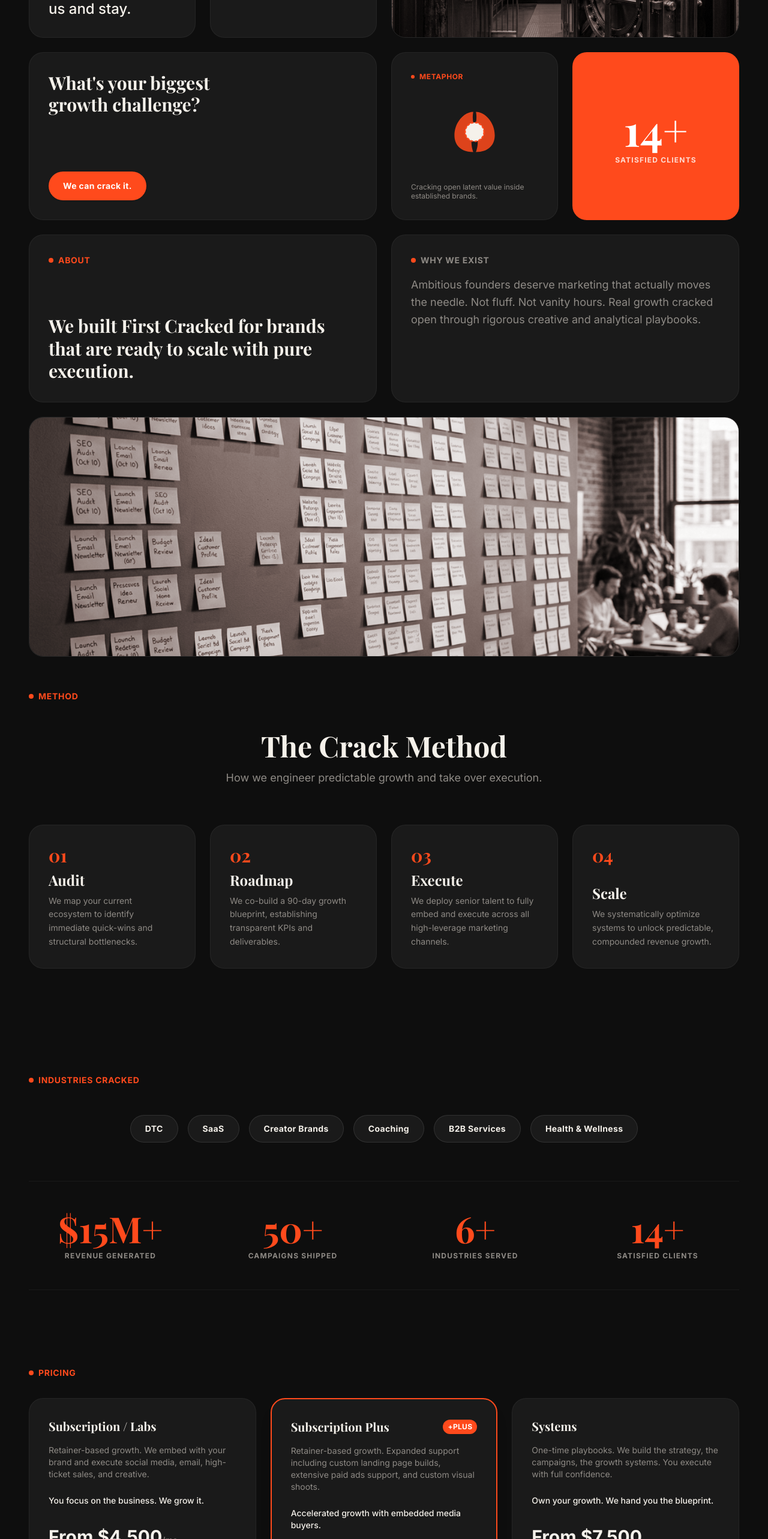
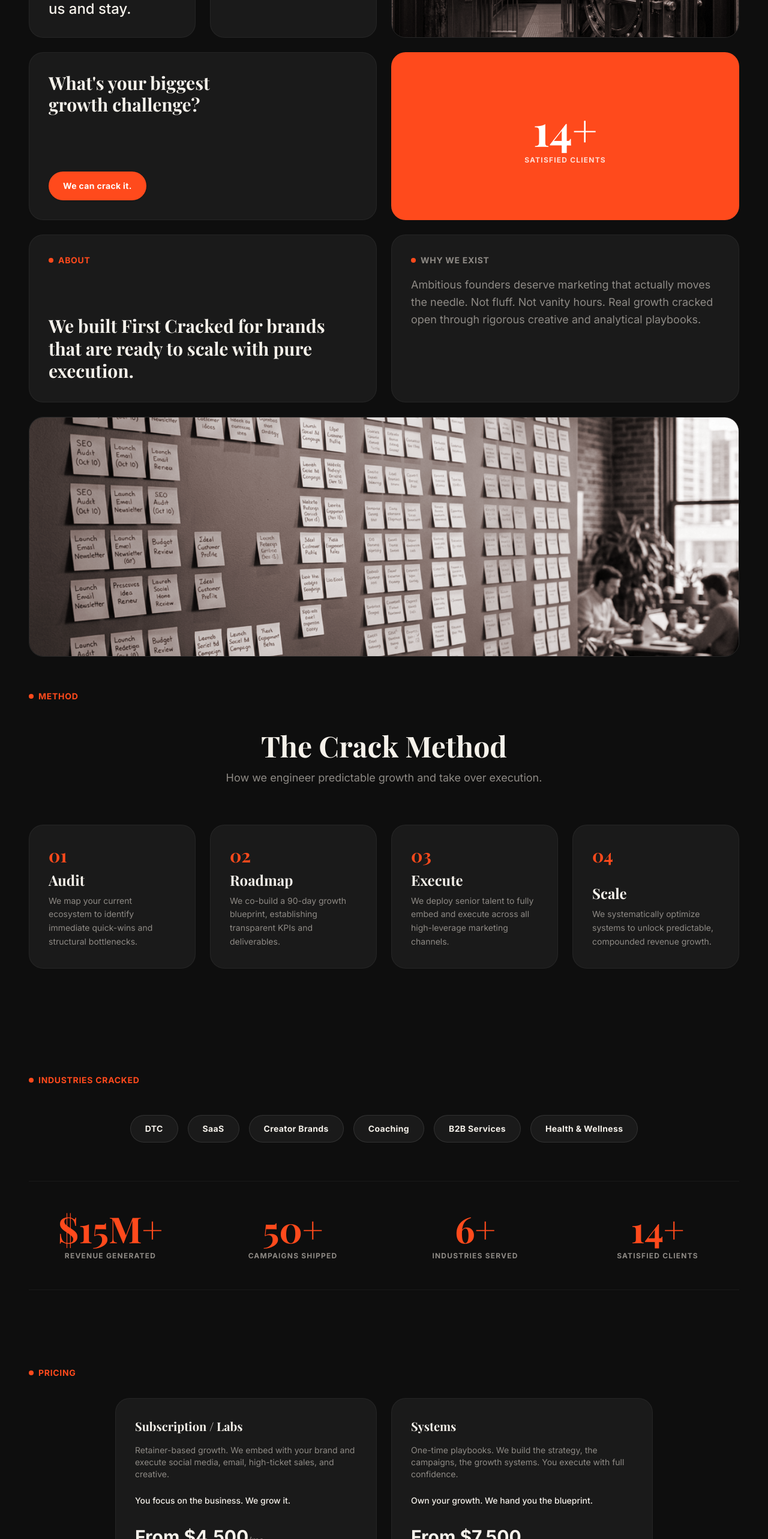
Before and after one commit to thedanielwilliams/firstcracked, a Next.js app: page / in a window 1280 px wide. Shown: the part 2120-4686 px from the top of the page at 60% size. Built offline with nearby package versions, Linux system fonts and the light colour scheme; a web font is replaced by a local one.

Commit message:
refactor: remove egg metaphor section and Subscription Plus pricing tier to simplify layout and offerings

```diff
--- a/src/app/page.tsx
+++ b/src/app/page.tsx
@@ -181,30 +181,8 @@ export default function Home() {
               <Link href="/contact">We can crack it.</Link>
             </Button>
           </motion.div>
-
-          {/* Box 5: Custom SVG replacement for Rubiks Cube - Cracked Egg revealing gold */}
-          <motion.div variants={FADE_UP} className="md:col-span-1 bg-[var(--color-brand-gray)] border border-white/5 rounded-3xl p-8 flex flex-col justify-between relative overflow-hidden group">
-            <div className="flex items-center gap-2 text-xs font-bold uppercase tracking-wider text-[var(--color-brand-accent)] z-10">
-              <span className="w-1.5 h-1.5 rounded-full bg-[var(--color-brand-accent)]"></span>
-              Metaphor
-            </div>
-            {/* Custom vector showing egg cracking open revealing warm gold core */}
-            <div className="w-full h-32 flex items-center justify-center relative my-4">
-              <svg className="w-28 h-28 text-[var(--color-brand-accent)] transition-transform duration-500 group-hover:scale-105" viewBox="0 0 100 100" fill="none">
-                {/* Left shell segment */}
-                <path d="M48 20 C35 20, 20 35, 20 55 C20 70, 30 80, 48 80 C48 80, 42 65, 48 55 C52 45, 45 35, 48 20 Z" fill="currentColor" opacity="0.85" />
-                {/* Right shell segment */}
-                <path d="M52 20 C65 20, 80 35, 80 55 C80 70, 70 80, 52 80 C52 80, 58 65, 52 55 C48 45, 55 35, 52 20 Z" fill="currentColor" opacity="0.85" />
-                {/* Glowing gold yolk in split */}
-                <circle cx="50" cy="50" r="14" fill="#F5F1EA" />
-                <circle cx="50" cy="50" r="14" stroke="currentColor" strokeWidth="2" strokeDasharray="4 2" />
-              </svg>
-            </div>
-            <p className="text-xs text-[var(--color-brand-gray-dark)] leading-tight z-10">Cracking open latent value inside established brands.</p>
-          </motion.div>
-
-          {/* Box 6: Satisfied Clients Row (Unused / Now Box 6) */}
-          <motion.div variants={FADE_UP} className="md:col-span-1 bg-[var(--color-brand-accent)] text-white rounded-3xl p-8 flex flex-col justify-center items-center text-center">
+          {/* Box 6: Satisfied Clients Row (Now Box 5) */}
+          <motion.div variants={FADE_UP} className="md:col-span-2 bg-[var(--color-brand-accent)] text-white rounded-3xl p-8 flex flex-col justify-center items-center text-center">
             <h2 className="text-7xl font-heading font-bold text-white">14+</h2>
             <p className="text-xs font-bold uppercase tracking-widest mt-2 text-white/80">Satisfied Clients</p>
           </motion.div>
@@ -309,7 +287,7 @@ export default function Home() {
           Pricing
         </div>
 
-        <div className="grid grid-cols-1 md:grid-cols-3 gap-6">
+        <div className="grid grid-cols-1 md:grid-cols-2 gap-6 max-w-4xl mx-auto">
 
           {/* Card 1: Subscription/Labs */}
           <motion.div
@@ -345,47 +323,6 @@ export default function Home() {
               </li>
             </ul>
             <Button asChild className="w-full bg-[var(--color-brand-accent)] text-white hover:bg-[var(--color-brand-blue-dark)]">
-              <Link href="/contact">Start a project</Link>
-            </Button>
-          </motion.div>
-
-          {/* Card 2: Subscription Plus */}
-          <motion.div
-            initial="hidden" whileInView="visible" viewport={{ once: true, margin: "-50px" }} variants={FADE_UP} transition={{ delay: 0.1 }}
-            className="bg-[var(--color-brand-gray)] border-2 border-[var(--color-brand-accent)] text-white rounded-3xl p-8 flex flex-col h-full hover:-translate-y-2 transition-transform duration-300 shadow-xl"
-          >
-            <div className="flex justify-between items-center mb-4">
-              <h3 className="text-xl font-bold font-heading text-[var(--color-brand-offwhite)]">Subscription Plus</h3>
-              <span className="bg-[var(--color-brand-accent)] text-white text-xs font-bold px-2 py-1 rounded-full uppercase tracking-wide">+plus</span>
-            </div>
-            <p className="text-[var(--color-brand-gray-dark)] mb-6 text-sm">
-              Retainer-based growth. Expanded support including custom landing page builds, extensive paid ads support, and custom visual shoots.
-            </p>
-            <p className="font-medium mb-8 text-sm text-[var(--color-brand-offwhite)]">Accelerated growth with embedded media buyers.</p>
-
-            <div className="text-3xl font-bold mb-8 text-[var(--color-brand-offwhite)]">
-              From $4,500<span className="text-sm font-medium text-[var(--color-brand-gray-dark)]">/mo</span>
-            </div>
-
-            <ul className="space-y-3 mb-8 text-sm font-medium flex-1 text-[var(--color-brand-offwhite)]">
-              <li className="flex items-center gap-3">
-                <div className="w-5 h-5 rounded-full bg-[var(--color-brand-accent)] flex items-center justify-center text-white text-xs">✓</div>
-                All standard subscription channels
-              </li>
-              <li className="flex items-center gap-3">
-                <div className="w-5 h-5 rounded-full bg-[var(--color-brand-accent)] flex items-center justify-center text-white text-xs">✓</div>
-                Embedded media buying (Ads)
-              </li>
-              <li className="flex items-center gap-3">
-                <div className="w-5 h-5 rounded-full bg-[var(--color-brand-accent)] flex items-center justify-center text-white text-xs">✓</div>
-                High-converting landing pages
-              </li>
-              <li className="flex items-center gap-3">
-                <div className="w-5 h-5 rounded-full bg-[var(--color-brand-accent)] flex items-center justify-center text-white text-xs">✓</div>
-                Bi-weekly analytics reports
-              </li>
-            </ul>
-            <Button asChild variant="yellow" className="w-full bg-[var(--color-brand-accent)] text-white hover:bg-[var(--color-brand-blue-dark)]">
               <Link href="/contact">Start a project</Link>
             </Button>
           </motion.div>
```
